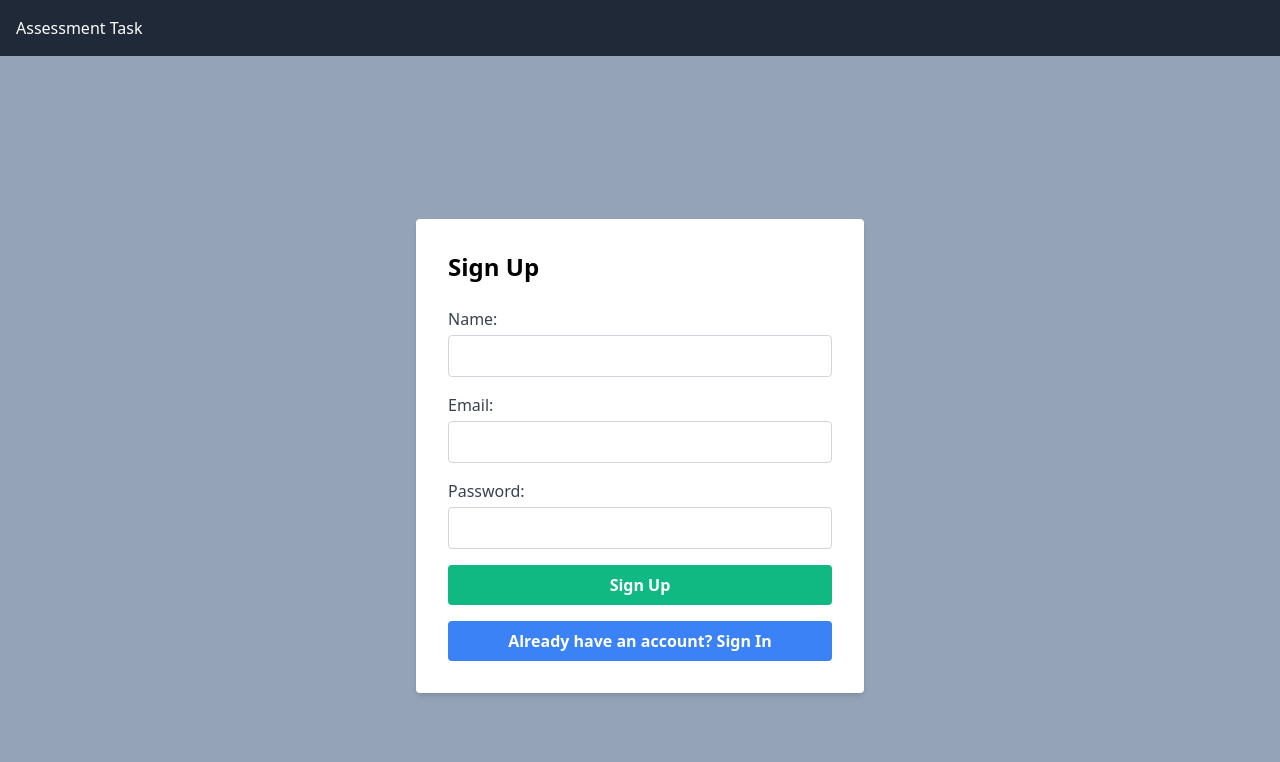
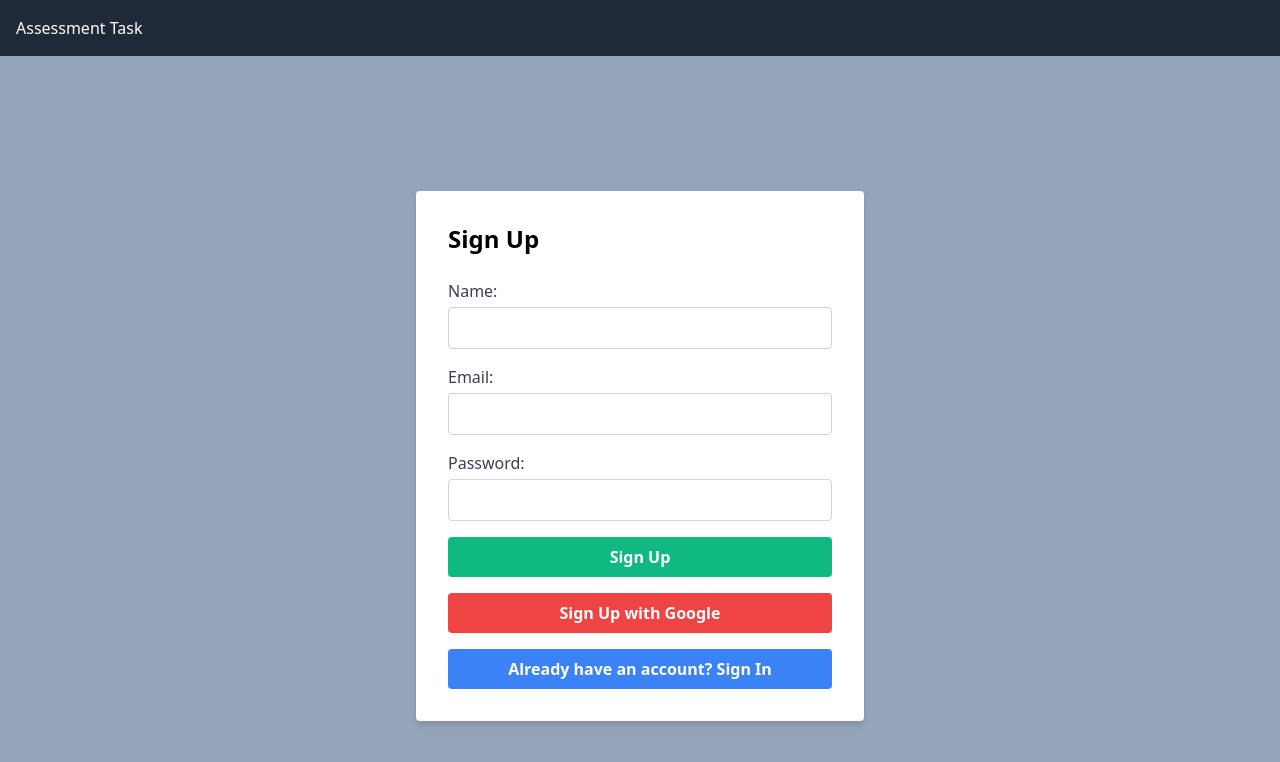
Before and after one commit to VasuSrivastav/assessment-frontend, a React (Vite) app: page /signup in a window 1280 px wide. Shown: the top 762 px of the page. Built offline with nearby package versions, Linux system fonts and the light colour scheme.

Commit message:
oauth setup init

```diff
--- a/src/App.jsx
+++ b/src/App.jsx
@@ -13,6 +13,21 @@ function App() {
   const { authUser, initializeAuth, isCheckingAuth } = useStore();
 
   useEffect(() => {
+    const loadGoogleScript = () => {
+        const script = document.createElement('script');
+        script.src = 'https://apis.google.com/js/platform.js';
+        script.async = true;
+        script.onload = () => {
+            window.gapi.load('auth2', () => {
+                window.gapi.auth2.init({
+                    client_id: 'YOUR_GOOGLE_CLIENT_ID',
+                });
+            });
+        };
+        document.body.appendChild(script);
+    };
+
+    loadGoogleScript();
     initializeAuth();
   }, [initializeAuth]);
 
--- a/src/components/LoginPage.jsx
+++ b/src/components/LoginPage.jsx
@@ -3,7 +3,7 @@ import { useStore } from '../store/zustand.js';
 import { useNavigate } from 'react-router-dom';
 
 const LoginPage = () => {
-  const { signIn, isLoggingIn } = useStore();
+  const { signIn, isLoggingIn, googleSignIn } = useStore();
   const [errors, setErrors] = useState({});
   const navigate = useNavigate();
 
@@ -27,6 +27,17 @@ const LoginPage = () => {
     }
   };
 
+  const handleGoogleSignIn = async () => {
+    try {
+        const googleUser = await window.gapi.auth2.getAuthInstance().signIn();
+        const token = googleUser.getAuthResponse().id_token;
+        googleSignIn(token);
+    } catch (error) {
+        console.log("Error in handleGoogleSignIn:", error);
+        toast.error("Google sign-in failed");
+    }
+  };
+
   return (
     <div className="flex justify-center items-center h-screen bg-slate-400">
       <div className="bg-white p-8 rounded shadow-md w-full max-w-md">
@@ -47,6 +58,12 @@ const LoginPage = () => {
           </button>
         </form>
         <button
+          onClick={handleGoogleSignIn}
+          className="w-full bg-red-500 hover:bg-red-700 text-white font-bold py-2 px-4 rounded mb-4"
+        >
+          Sign In with Google
+        </button>
+        <button
           onClick={() => navigate('/signup')}
           className="w-full bg-blue-500 hover:bg-blue-700 text-white font-bold py-2 px-4 rounded"
         >
--- a/src/components/SignUpPage.jsx
+++ b/src/components/SignUpPage.jsx
@@ -3,7 +3,7 @@ import { useStore } from '../store/zustand.js';
 import { useNavigate } from 'react-router-dom';
 
 const SignUpPage = () => {
-  const { signUp, isSigningUp } = useStore();
+  const { signUp, isSigningUp, googleSignIn } = useStore();
   const [errors, setErrors] = useState({});
   const navigate = useNavigate();
 
@@ -25,6 +25,17 @@ const SignUpPage = () => {
     } else {
       setErrors({});
       signUp(data);
+    }
+  };
+
+  const handleGoogleSignIn = async () => {
+    try {
+        const googleUser = await window.gapi.auth2.getAuthInstance().signIn();
+        const token = googleUser.getAuthResponse().id_token;
+        googleSignIn(token);
+    } catch (error) {
+        console.log("Error in handleGoogleSignIn:", error);
+        toast.error("Google sign-in failed");
     }
   };
 
@@ -53,6 +64,12 @@ const SignUpPage = () => {
           </button>
         </form>
         <button
+          onClick={handleGoogleSignIn}
+          className="w-full bg-red-500 hover:bg-red-700 text-white font-bold py-2 px-4 rounded mb-4"
+        >
+          Sign Up with Google
+        </button>
+        <button
           onClick={() => navigate('/login')}
           className="w-full bg-blue-500 hover:bg-blue-700 text-white font-bold py-2 px-4 rounded"
         >
--- a/src/store/zustand.js
+++ b/src/store/zustand.js
@@ -52,6 +52,19 @@ export const useStore = create((set, get) => ({
             toast.error("Sign in failed");
         } finally {
             set({ isLoggingIn: false });
+        }
+    },
+
+    googleSignIn: async (token) => {
+        try {
+            const res = await axiosInstance.post("/google-signin", { token });
+            toast.success("Logged in successfully");
+            document.cookie = `jwtToken=${res.data.token}; path=/`;
+            axiosInstance.defaults.headers.common['Authorization'] = `Bearer ${res.data.token}`;
+            set({ authUser: true });
+        } catch (error) {
+            console.log("Error in googleSignIn:", error);
+            toast.error("Google sign-in failed");
         }
     },
 
```
